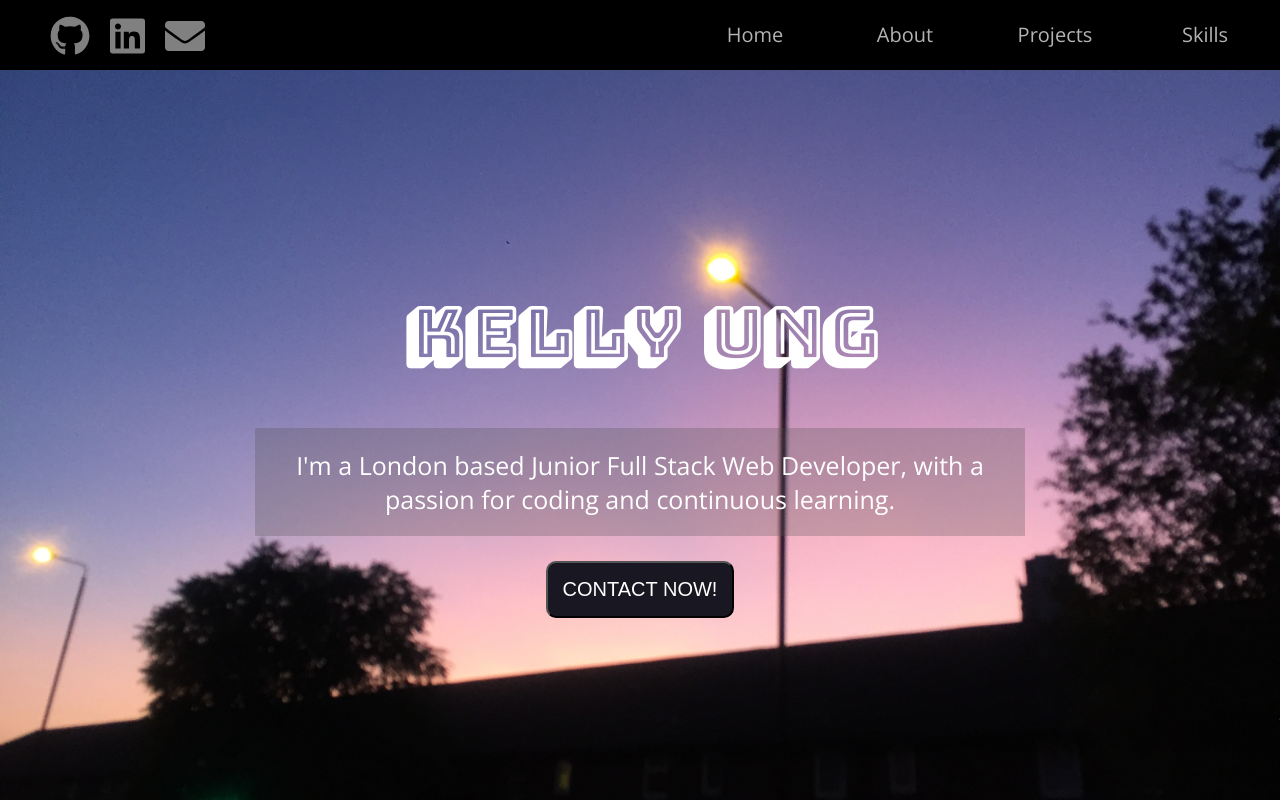
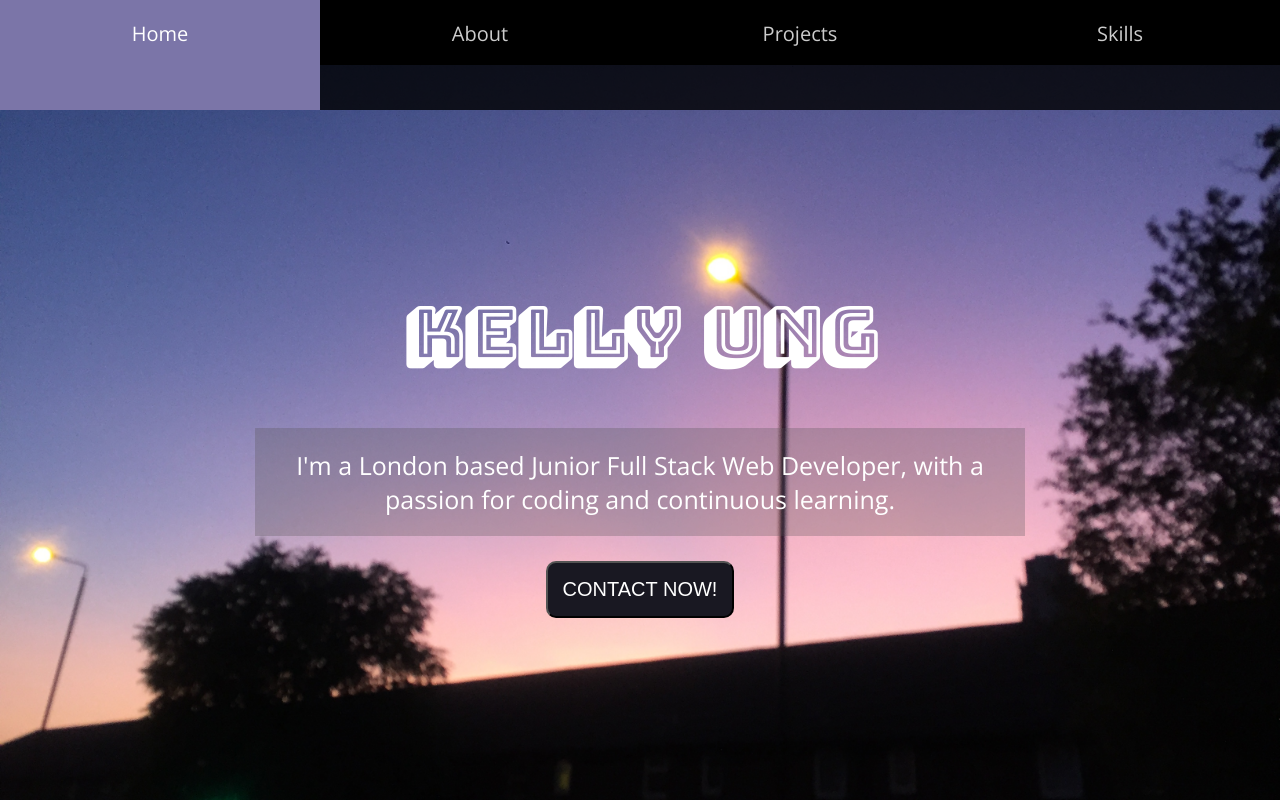
Before and after one commit to smellyung/kellys-portfolio, a React (Create React App) app: page / in a window 1280 px wide. Shown: the top 800 px of the page. Built offline with nearby package versions, Linux system fonts and the light colour scheme; a web font is replaced by a local one.

Commit message:
componentize Nav js and css

```diff
--- /dev/null
+++ b/src/components/Nav.css
@@ -0,0 +1,85 @@
+.navbar {
+    background: black;
+    display: flex;
+    position: fixed;
+    z-index: 1;
+    width: 100%;
+}
+
+.navbar div {
+    flex: 1;
+    display: flex;
+}
+
+.nav {
+    display: flex;
+}
+
+.navItem {
+    flex: 1;
+    padding: 20px 30px;
+    font-size: 20px;
+    justify-content: center;
+    opacity: 0.8;
+}
+
+.navItem:hover {
+    opacity: 1;
+    background: rgb(123, 117, 168);
+}
+
+.socials ul {
+    list-style-type: none;
+    display: flex;
+    flex: 1;
+    margin: 0;
+}
+
+.socials ul li {
+    padding: 16px;
+    opacity: 0.8;
+}
+
+.socials ul li:hover {
+    opacity: 1;
+    border-bottom: 3px solid white;
+}
+
+.navbarItems {
+    display: flex;
+}
+
+#menu {
+    display: none;
+}
+
+@media only screen and (max-width: 768px) {
+    .navbarItems {
+        display: none;
+        flex-direction: column;
+    }
+    .navItem {
+        opacity: 1;
+    }
+    #menu {
+        padding-right: 30px;
+        display: flex;
+        justify-content: flex-end;
+    }
+    #menu button {
+        background: none;
+        border: 0;
+        color: white;
+        padding: 0 10px;
+        opacity: 0.8;
+    }
+    #menu button:hover {
+        opacity: 1;
+    }
+    .navbar {
+        flex-direction: column;
+    }
+    .toggleShow {
+        display: flex;
+    }
+}
--- a/src/components/Nav.js
+++ b/src/components/Nav.js
@@ -3,24 +3,33 @@ import { FontAwesomeIcon } from '@fortawesome/react-fontawesome';
 import { faGithub } from '@fortawesome/free-brands-svg-icons';
 import { faLinkedin } from '@fortawesome/free-brands-svg-icons';
 import { faEnvelope } from '@fortawesome/free-solid-svg-icons';
+import { faBars } from '@fortawesome/free-solid-svg-icons';
+import './Nav.css';
 
 export default function Header() {
+  const toggleMenu = () => {
+    const navItems = document.querySelectorAll('.navbarItems');
+    navItems.forEach(navItem => navItem.classList.toggle('toggleShow'));
+  };
   return (
-    <div className='nav'>
-      <nav>
-        <div>
-          <ul className='socials'>
+    <div className='navbar'>
+      <div>
+        <div className='socials'>
+          <ul>
             <li><a href='https://github.com/smellyung'><FontAwesomeIcon icon={faGithub} size="2x"/></a></li>
             <li><a href='https://www.linkedin.com/in/kelly-ung/'><FontAwesomeIcon icon={faLinkedin} size="2x"/></a></li>
             <li><a href='mailto: kellyung@hotmail.co.uk'><FontAwesomeIcon icon={faEnvelope} size="2x"/></a></li>
           </ul>
-          <ul>
-            <li><a href='#main'>Home</a></li>
-            <li><a href='#about'>About</a></li>
-            <li><a href='#projects'>Projects</a></li>
-            <li><a href='#skill-section'>Skills</a></li>
-          </ul>
         </div>
+        <div id='menu'>
+          <button onClick={toggleMenu}><FontAwesomeIcon icon={faBars} size="2x"/></button>
+        </div>
+      </div>
+      <nav className='navbarItems'>
+        <div className='navItem'><a href='#main' onClick={toggleMenu}>Home</a></div>
+        <div className='navItem'><a href='#about' onClick={toggleMenu}>About</a></div>
+        <div className='navItem'><a href='#projects' onClick={toggleMenu}>Projects</a></div>
+        <div className='navItem'><a href='#skill-section' onClick={toggleMenu}>Skills</a></div>
       </nav>
     </div>
   );
```
